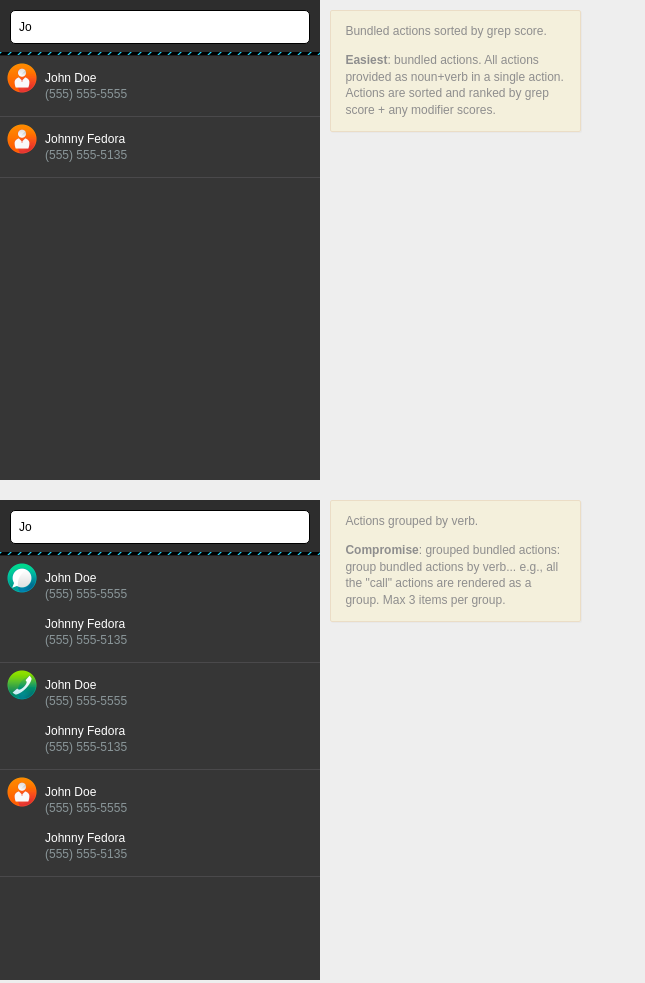
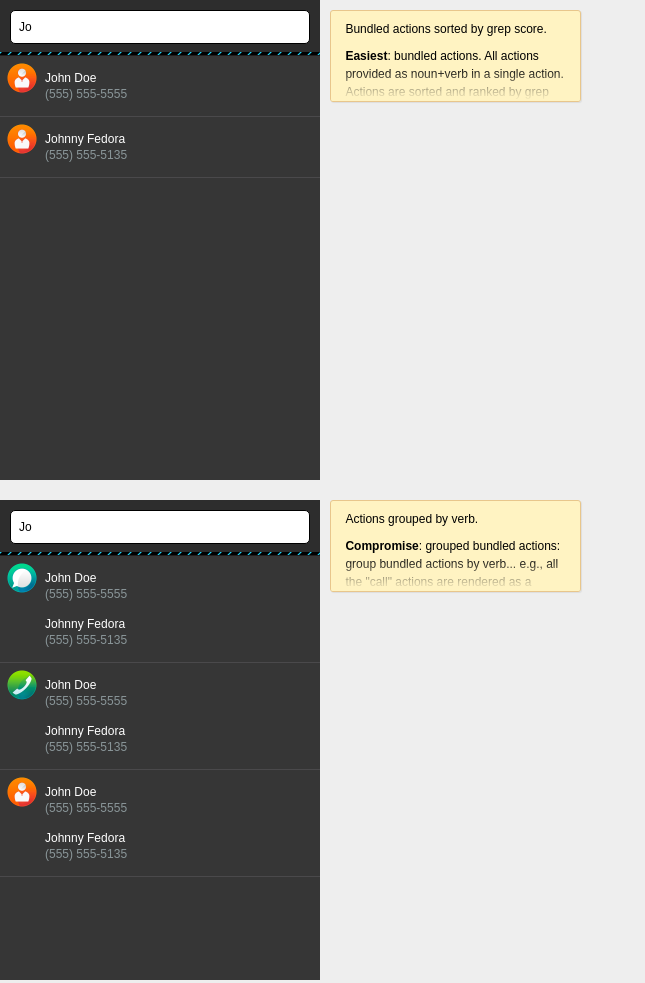
Before and after one commit to gordonbrander/rocket-bar, a website: page wireframes/1.0-search.html in a window 1280 px wide. Shown: the whole page, without its empty margins (0-645 px from the left). Drawn offline with Linux system fonts and the light colour scheme.

Commit message:
Improved sticky styles with collapsing

```diff
--- a/wireframes.css
+++ b/wireframes.css
@@ -5,24 +5,45 @@ html {
 .sticky {
   background: #fff3c2;
   border: 1px solid #e8c68c;
-  border-radius: 2px;
+  border-radius: 3px;
   box-shadow: 1px 1px 1px rgba(0, 0, 0, .07);
-  font: 12px/1.4 sans-serif;
+  font: 12px/1.5 sans-serif;
+  height: 90px;
   left: 330px;
   opacity: 0;
+  overflow: hidden;
   padding: 0 1.2em;
   position: absolute;
   transition: .25s opacity linear;
   width: 220px;
 }
+.sticky:after {
+  background: url(wireframes/sticky-fade.png) 0 0;
+  bottom: 0;
+  content: '';
+  height: 36px;
+  left: 0;
+  position: absolute;
+  right: 0;
+}
 
 html:hover .sticky {
-  opacity: .4;
+  opacity: 1;
 }
 
 html .sticky:hover {
-  opacity: 1;
+  height: auto;
   z-index: 999;
+}
+html .sticky:hover:after {
+  display: none;
+}
+
+.sticky p,
+.sticky ul,
+.sticky ol {
+  margin-bottom: 9px;
+  margin-top: 9px;
 }
 
 .screen-320x480 {
```
Also changed, not shown: wireframes/sticky-fade.png (added).
